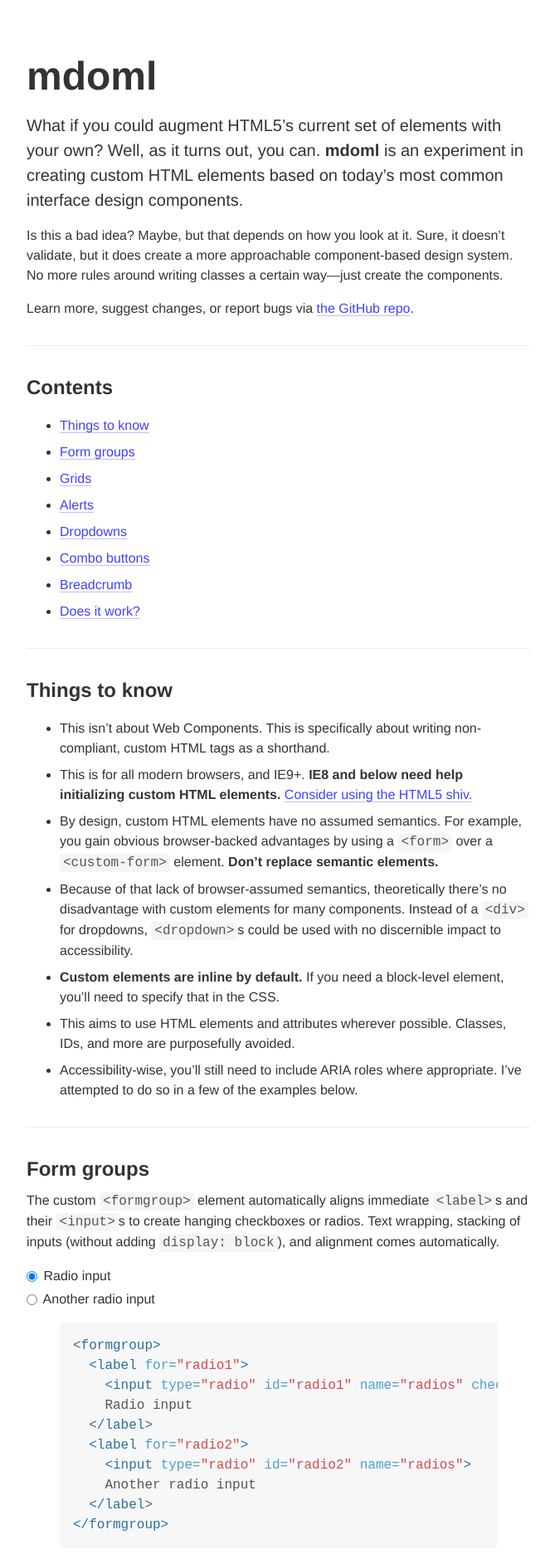
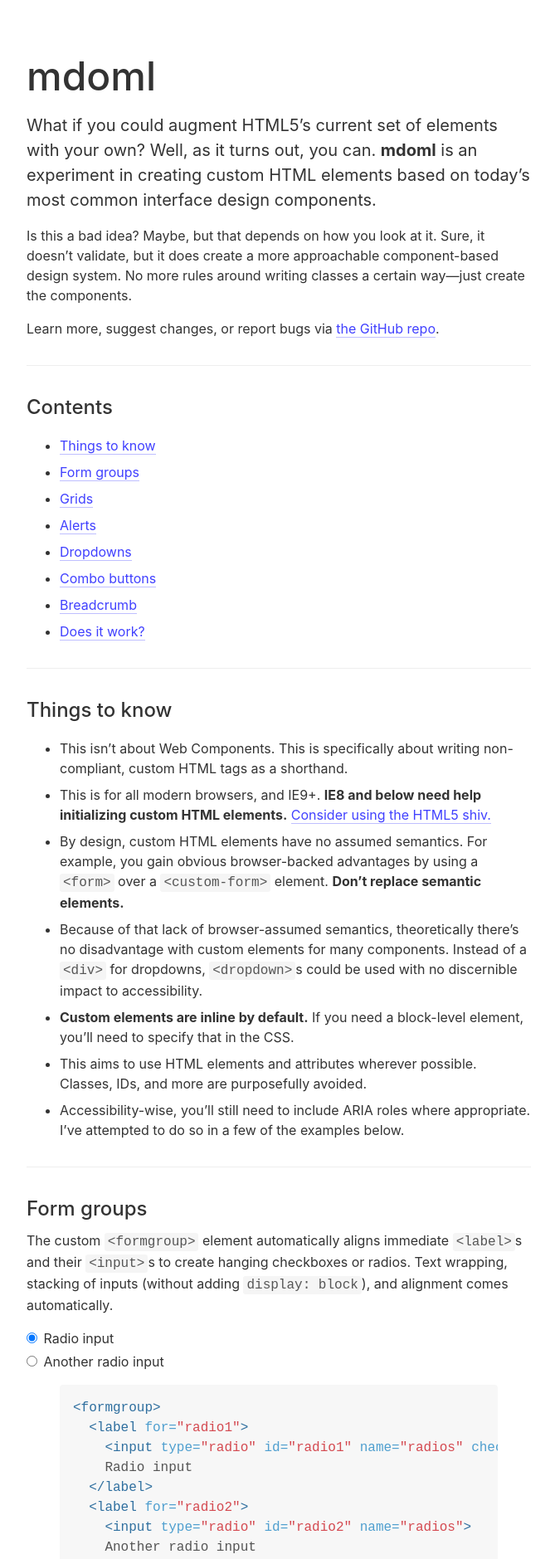
Before and after one commit to mdo/mdoml, a Jekyll site: the page built from index.md, in a window 1280 px wide. Shown: the top 1879 px of the page at 83% size, without its empty margins (304-973 px from the left). Built offline with Jekyll 4.4.1, drawn with Linux system fonts in a browser that asks for light colours.

Commit message:
type update

```diff
--- a/_sass/docs.scss
+++ b/_sass/docs.scss
@@ -8,7 +8,7 @@
 
 html {
   padding: 2rem;
-  font: 16px/1.5 "Helvetica Neue", Helvetica, Arial, sans-serif;
+  font: 16px/1.5 -apple-system, BlinkMacSystemFont, "Segoe UI", "Roboto", "Oxygen", "Ubuntu", "Cantarell", "Fira Sans", "Droid Sans", "Helvetica Neue", Arial, sans-serif;
   color: #333;
   background-color: #fff;
 }
@@ -30,6 +30,7 @@ body {
 h1, h2, h3 {
   margin-top: 1.5rem;
   margin-bottom: .5rem;
+  font-weight: 500;
 }
 
 h1 { font-size: 3rem; }
```
